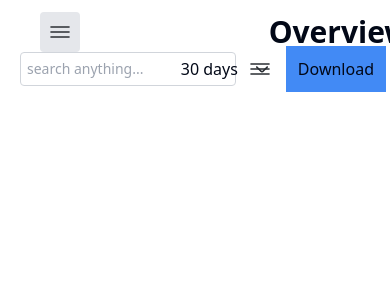
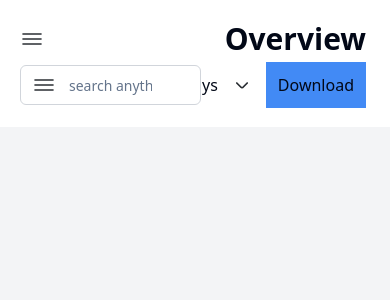
Before and after one commit to JosephKeswet/admin-betafinance, a Next.js app: page / in a window 390 px wide. Shown: the top 300 px of the page. Built offline with nearby package versions, Linux system fonts and the light colour scheme.

Commit message:
refactor:improved grid layout of responsive sidebar and header

```diff
--- a/src/app/globals.css
+++ b/src/app/globals.css
@@ -75,6 +75,6 @@
       @apply border-border;
     }
     body {
-      @apply bg-background text-foreground;
+      @apply text-foreground;
     }
   }
--- a/src/app/layout.tsx
+++ b/src/app/layout.tsx
@@ -21,7 +21,7 @@ export default function RootLayout({
 }>) {
 	return (
 		<html lang="en">
-			<body className={inter.className + 'min-h-screen'}>
+			<body className={inter.className + 'max-h-screen'}>
 				{" "}
 				<ThemeProvider
 					attribute="class"
@@ -31,7 +31,7 @@ export default function RootLayout({
 				>
 					{/* <Toaster /> */}
 					<Sidebar />
-					<div className="flex flex-col h-full w-full">
+					<div className="flex flex-col h-screen w-full">
 						<Header />
 						<PageWrapper children={children} />
 					</div>
--- a/src/app/page.tsx
+++ b/src/app/page.tsx
@@ -2,7 +2,7 @@ import Image from "next/image";
 
 export default function Home() {
 	return (
-		<main className="">
+		<main className="bg-black">
 			<div className="">
 
 			</div>
--- a/src/components/header.tsx
+++ b/src/components/header.tsx
@@ -9,17 +9,17 @@ import Icon from "../lib/constants/icons";
 import Image from 'next/image';
 import HeaderSearch from './headerSearch';
 
-const OverHead = () => {
+const Header = () => {
   const { isSidebarVisible, invokeToggleSidebar } = useSideBarToggle();
   const currentPath = usePathname();
 
   return (
-    <div className={`w-full md:pr-8 transition-all duration-300 ease-in-out ${isSidebarVisible ? 'pl-[20rem]' : 'pl-5'}`}>
-      <div className="fixed top-0 z-40 w-full pt-3 grid grid-cols-2 md:grid-cols-4 items-center">
-        <div className={`col-span-1 flex justify-between transition-all duration-300 ease-in-out ${isSidebarVisible ? 'pl-[2rem]' : 'pl-5'} md:pl-5`}>
+    <div className={`bg-white sticky top-0 grid grid-cols-1 place-items-center h-[15vh] md:h-[8vh] w-full z-40 md:pr-8 transition-all duration-300 ease-in-out ${isSidebarVisible ? 'pl-5' : 'pl-5'}`}>
+      <div className="w-full top-0 z-30 grid grid-cols-2 md:grid-cols-4 place-content-evenly gap-2">
+        <div className={`col-span-1 flex justify-between transition-all duration-300 ease-in-out ${isSidebarVisible ? 'pl-[17rem] z-40' : 'pl-0'} md:pl-5`}>
           <button
             onClick={invokeToggleSidebar}
-            className="text-3xl focus:outline-none p-2 bg-gray-200 rounded md:hidden"
+            className="text-3xl focus:outline-none rounded md:hidden"
           >
             <Image
               src={isSidebarVisible ? Icon.toggleOpen : Icon.toggleClose}
@@ -28,20 +28,26 @@ const OverHead = () => {
           </button>
         </div>
 
-        <div className="col-span-1 mdcol-span-2 flex justify-end md:justify-normal items-center">
+        <div className="col-span-1 flex justify-end md:justify-normal items-center pr-6 md:pr-0">
           <HeaderName />
         </div>
 
-        <div className="col-span-1 hidde md:flex justify-center items-center">
+        <div className="col-span-1 hidde flex justify-start md:justify-normal items-center">
           <HeaderSearch currentPath={currentPath} />
         </div>
 
-        <div className="col-span-1 flex justify-end items-center">
+        <div className="col-span-1 flex justify-end md: items-center">
           <HeaderOps currentPath={currentPath} />
         </div>
+
+        {isSidebarVisible && (
+        <div
+          className="fixed inset-0 bg-black opacity-50 md:hidden"
+        />
+      )}
       </div>
     </div>
   );
 };
 
-export default OverHead;
+export default Header;
--- a/src/components/headerSearch.tsx
+++ b/src/components/headerSearch.tsx
@@ -1,21 +1,16 @@
 import Image from "next/image";
 import React from "react";
 import Icon from "../lib/constants/icons";
+import { Input } from "./ui/input";
 
 const HeaderSearch = ({ currentPath }: { currentPath: string }) => {
 
   return (
     <div className="flex items-center">
-      <input
-        className="rounded-sm text-sm w-[16em]  md:w-[25em] border-[1px] bg-white border-gray-300 p-1.5"
+      <Input
+        className="text-sm  w-full md:w-[25em] border-[1px] bg-white border-gray-300 px-12"
         placeholder='search anything...'
       />
-      <span className="text-white md:-ml-[98px]">
-        <div className="flex items-center gap-2 m-1 pl-2 pr-3 text-sm">
-          <Image className="" src={Icon.toggleClose} alt="search" />
-          <h3>Search</h3>
-        </div>
-      </span>
     </div>
   );
 };
--- a/src/components/pageWrapper.tsx
+++ b/src/components/pageWrapper.tsx
@@ -8,7 +8,7 @@ const PageWrapper = ({ children }: { children: ReactNode }) => {
 
   return (
     <div
-      className={`bg-gray-50 flex-grow pr-8 z-30 transition-all duration-300 ease-in-out ${
+      className={`max-h-screen w-full bg-gray-100 flex-grow pr-8 z-30 transition-all duration-300 ease-in-out ${
         isSidebarVisible ? 'pl-[20rem]' : 'pl-5'
       } md:pl-[20rem]`}
     >
--- a/src/components/sidebar.tsx
+++ b/src/components/sidebar.tsx
@@ -11,7 +11,7 @@ const Sidebar = () => {
 
   return (
     <div
-      className={`bg-white fixed top-0 left-0 z-50 h-screen w-[20rem] transition-all duration-300 ease-in-out border-r border-gray-300 ${isSidebarVisible ? "translate-x-0" : "-translate-x-full"
+      className={`bg-white fixed top-0 left-0 z-50 h-screen w-[18rem] transition-all duration-300 ease-in-out border-r border-gray-300 ${isSidebarVisible ? "translate-x-0" : "-translate-x-full"
     } md:translate-x-0 md:block`}
     >
       <div className="m-6 pb-10 flex justify-between items-center">
--- a/src/components/ui/input.tsx
+++ b/src/components/ui/input.tsx
@@ -1,6 +1,8 @@
-import * as React from "react"
+import * as React from "react";
+import Icon from '../../lib/constants/icons';
 
 import { cn } from "@/lib/utils"
+import Image from "next/image";
 
 export interface InputProps
   extends React.InputHTMLAttributes<HTMLInputElement> {}
@@ -8,15 +10,22 @@ export interface InputProps
 const Input = React.forwardRef<HTMLInputElement, InputProps>(
   ({ className, type, ...props }, ref) => {
     return (
+      <div className="flex items-center relative">
       <input
         type={type}
         className={cn(
-          "flex h-10 w-full rounded-md border border-input bg-background px-3 py-2 text-sm ring-offset-background file:border-0 file:bg-transparent file:text-sm file:font-medium placeholder:text-muted-foreground focus-visible:outline-none focus-visible:ring-2 focus-visible:ring-ring focus-visible:ring-offset-2 disabled:cursor-not-allowed disabled:opacity-50",
+          "inline-block h-10 w-full rounded-md border border-input bg-background px-8 py-2 text-sm file:border-0 file:bg-transparent file:text-sm file:font-medium placeholder:text-muted-foreground disabled:cursor-not-allowed disabled:opacity-50",
           className
         )}
         ref={ref}
         {...props}
       />
+      <span className="absolute flex justify-start items-center">
+        <div className="flex items-center gap-2 m-1 pl-2 text-sm">
+          <Image className="" src={Icon.toggleClose} alt="search" />
+        </div>
+      </span>
+      </div>
     )
   }
 )
```
